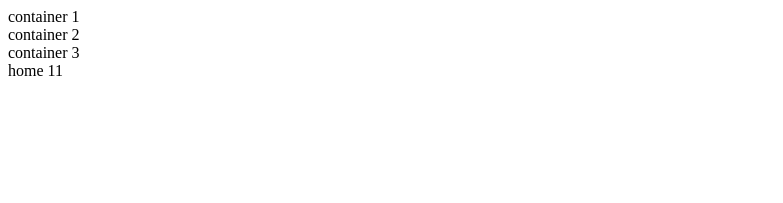
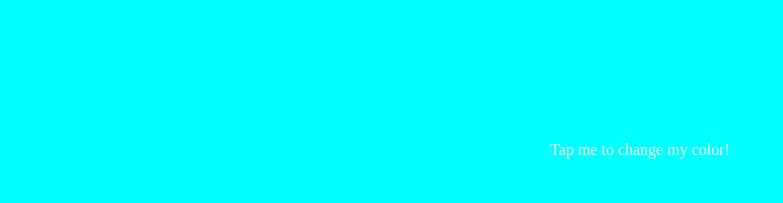
Before and after one commit to angelo627/demo-repo, a plain HTML site: page fb.html in a window 1280 px wide. Shown: the whole page, without its empty margins (0-783 px from the left). Drawn offline with Linux system fonts and the light colour scheme.

Commit message:
new project

```diff
--- /dev/null
+++ b/fb.css
@@ -0,0 +1,18 @@
+.color-box {
+  height: 200px;
+  line-height: 300px;
+  color: white;
+  text-align: center;
+  padding-left: 20px;
+  padding-right: 20px;
+}
+
+*{
+    box-sizing: border-box;
+    margin:0;
+    padding:0;
+}
+
+body{
+    background-color: aqua;
+}
--- a/fb.html
+++ b/fb.html
@@ -1,23 +1,14 @@
 <!DOCTYPE html>
 <html>
 <head>
-    <title>
-  practice
-    </title>
+  <title>Play It Yourself</title>
+  <link rel="stylesheet" href="/fb.css">
 </head>
 <body>
-<div id="container1">
-      container 1
-</div>
-<div id="container2">
-    container 2
+  <div onclick="changeColor(this)" class="color-box">
+    Tap me to change my color!
+  </div>
 
-</div>
-<div id="container3">
-    container 3
-</div>
-<div class="box">
-    home 11
-</div>
+  <script src="/fb.js"></script>
 </body>
 </html>
--- /dev/null
+++ b/fb.js
@@ -0,0 +1,8 @@
+function changeColor(element) {
+  const currentColor = element.style.backgroundColor;
+  if (currentColor === "gray") {
+    element.style.backgroundColor = "blue";
+  } else {
+    element.style.backgroundColor = "gray";
+  }
+}
--- a/td list.css
+++ b/td list.css
@@ -22,5 +22,3 @@ form{
     display: flex;
     margin-bottom:15px;
 }
-
-input
```
Also changed, not shown: td list.js (deleted), 1 other file.
